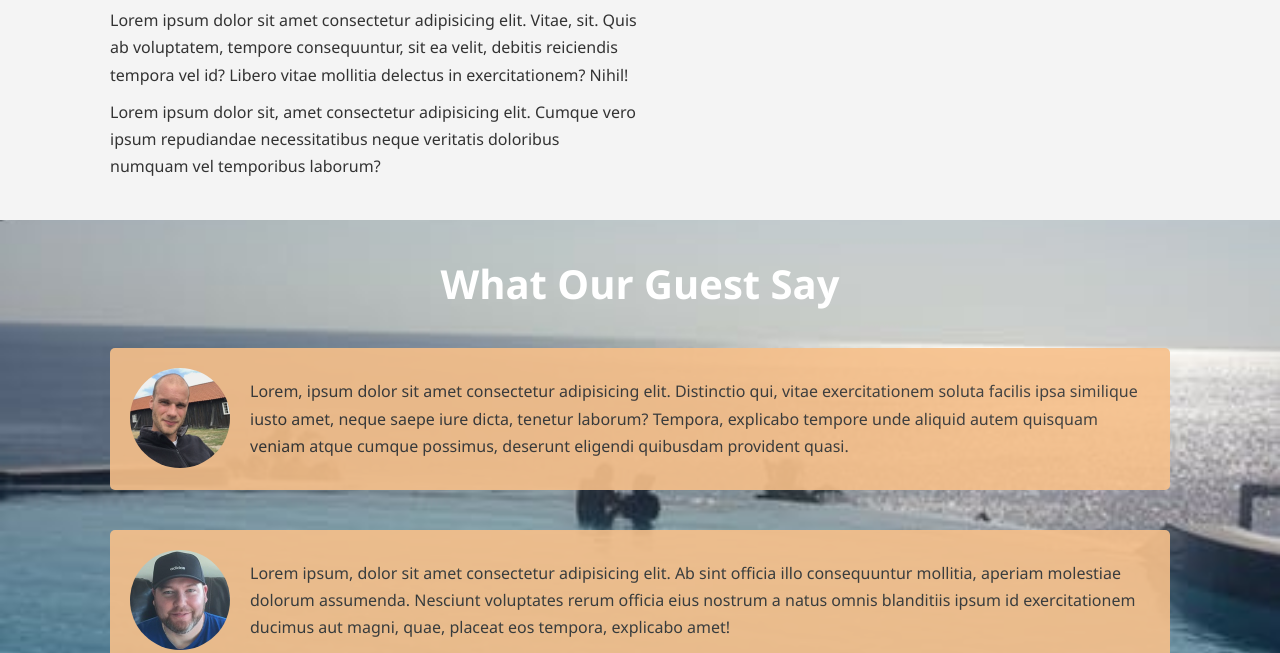
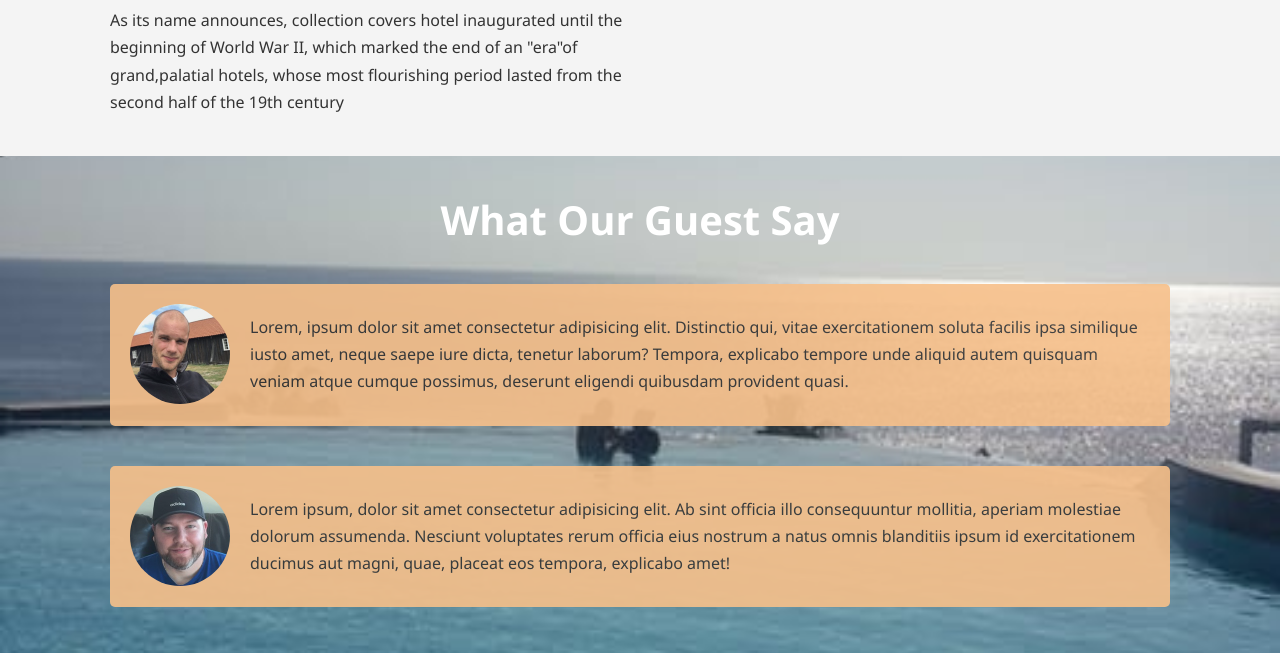
Before and after one commit to Deniastawanti/hotel-website, a plain HTML site: page about.html in a window 1280 px wide. Shown: the part 168-821 px from the top of the page. Drawn offline with Linux system fonts and the light colour scheme.

Commit message:
changes paragraph

```diff
--- a/about.html
+++ b/about.html
@@ -39,16 +39,12 @@
             <span class="text-primary">About </span> DK_Hotel
           </h1>
           <p>
-            Lorem ipsum dolor sit amet consectetur adipisicing elit. Vitae, sit.
-            Quis ab voluptatem, tempore consequuntur, sit ea velit, debitis
-            reiciendis tempora vel id? Libero vitae mollitia delectus in
-            exercitationem? Nihil!
+            As its name announces, collection covers hotel inaugurated until the
+            beginning of World War II, which marked the end of an "era"of
+            grand,palatial hotels, whose most flourishing period lasted from the
+            second half of the 19th century
           </p>
-          <p>
-            Lorem ipsum dolor sit, amet consectetur adipisicing elit. Cumque
-            vero ipsum repudiandae necessitatibus neque veritatis doloribus
-            numquam vel temporibus laborum?
-          </p>
+          <p></p>
         </div>
         <div class="info-right">
           <img src="./img/sparoom.jpeg" alt="hotel" />
```
